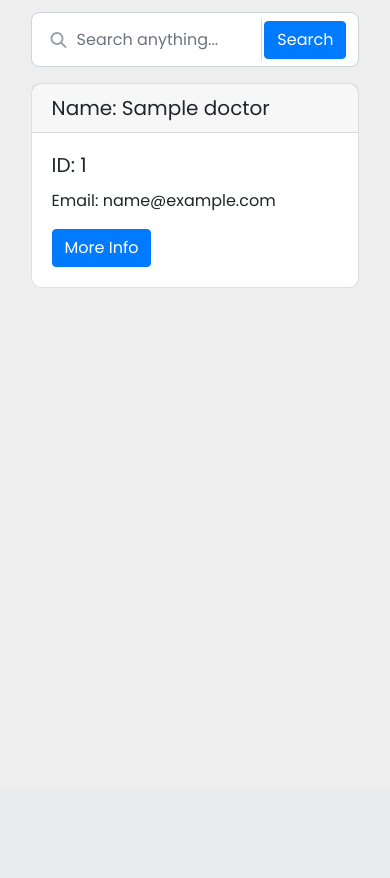
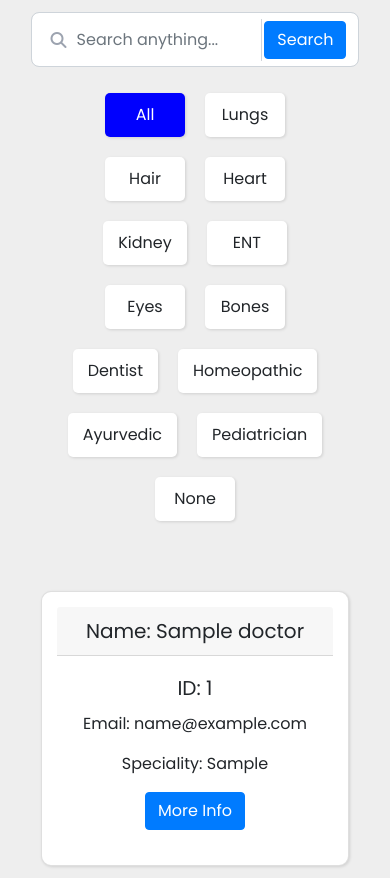
Before and after one commit to Panacea-4-U/Modular-Panacea, a Django app: page /services/ in a window 390 px wide. Shown: the part 56-934 px from the top of the page. Before the commit the page ends 344 px from the top, so only its background shows below. Run offline with Django 3.2, Linux system fonts and the light colour scheme; tables that the repository leaves empty hold one stand-in row (values such as "Sample post"); some libraries are stand-ins or nearby versions.

Commit message:
added speciality filter for doctors

```diff
--- a/panacea/panacea_app/templates/panacea_app/about_us.html
+++ b/panacea/panacea_app/templates/panacea_app/about_us.html
@@ -5,8 +5,6 @@
 
 {% block connectcss %}
 <link rel="stylesheet" href="{% static 'panacea_app/about_team.css' %}">
-<link rel="stylesheet" href="https://cdnjs.cloudflare.com/ajax/libs/twitter-bootstrap/4.4.1/css/bootstrap.css">
-	<link href="https://fonts.googleapis.com/css?family=Poppins:500,700&display=swap" rel="stylesheet">
 {% endblock connectcss %}
 
 {% block content %}
--- a/panacea/panacea_app/templates/panacea_app/services.html
+++ b/panacea/panacea_app/templates/panacea_app/services.html
@@ -15,6 +15,51 @@
         margin-top: 6px;
         margin-bottom: 10px;
     }
+
+    .button_grp ul{
+        display: flex;
+        list-style: none;
+        flex-direction: row;
+        flex-wrap: wrap;
+        justify-content: center;
+        align-items: center;
+        list-style: none;
+        padding-left: 0px;
+    }
+
+    .button_grp ul li{
+        background: #fff;
+        margin: 10px;
+        padding: 10px 15px;
+        min-width: 80px;
+        text-align: center;
+        border-radius: 5px;
+        cursor: pointer;
+        transition: all 0.2s ease;
+        box-shadow: 1px 1px 3px rgba(0,0,0,0.125);
+    }
+
+    .button_grp ul li.active,
+    .button_grp ul li:hover{
+        background: #0000fe;
+        color: #fff;
+    }
+
+    .item_grp{
+        margin-top: 50px;
+        display: flex;
+        flex-wrap: wrap;
+    }
+
+    .item_grp .item{
+        height: auto;
+        background: #fff;
+        margin: 10px;
+        border-radius: 5px;
+        padding: 15px;
+        text-align: center;
+        box-shadow: 1px 1px 3px rgba(0,0,0,0.125);
+    }
 </style>
 {% endblock style %}
 
@@ -31,6 +76,40 @@
                 </div>
             </div>
         </form>
+        <div class="container-fluid">
+            <div class="button_grp">
+                <ul>
+                    <li data-li="all" class="btn-filter active">All</li>
+                    <li data-li="Lungs" class="btn-filter">Lungs</li>
+                    <li data-li="Hair" class="btn-filter">Hair</li>
+                    <li data-li="Heart" class="btn-filter">Heart</li>
+                    <li data-li="Kidney" class="btn-filter">Kidney</li>
+                    <li data-li="ENT" class="btn-filter">ENT</li>
+                    <li data-li="Eyes" class="btn-filter">Eyes</li>
+                    <li data-li="Bones" class="btn-filter">Bones</li>
+                    <li data-li="Dentist" class="btn-filter">Dentist</li>
+                    <li data-li="Homeopathic" class="btn-filter">Homeopathic</li>
+                    <li data-li="Ayurvedic" class="btn-filter">Ayurvedic</li>
+                    <li data-li="pediatrician" class="btn-filter">Pediatrician</li>
+                    <li data-li="None" class="btn-filter">None</li>
+                </ul>
+            </div>
+        </div>
+        <div class="row item_grp">
+            {% for result in all_search_results %}
+                <div class="col-md-6 col-lg-4">
+                    <div class="card {{ result.speciality }} item" style="margin-bottom: 12px; border-radius: 10px;">
+                        <h5 class="card-header">Name: {{ result.name }}</h5>
+                        <div class="card-body">
+                        <h5 class="card-title">ID: {{ result.doc_id }}</h5>
+                        <p class="card-text doc_email">Email: {{ result.email }}</p>
+                        <p class="card-text doc_email">Speciality: {{ result.speciality }}</p>
+                        <a href="#" class="btn btn-primary">More Info</a>
+                        </div>
+                    </div>
+                </div>
+            {% endfor %}
+        </div>
 
         {% comment %} <table style="border-color: #bfc3c7;" class="table table-bordered">
             <thead style="text-align: center;" class="thead-dark">
@@ -67,7 +146,7 @@
                 {% endif %}
             </span>
         </div> {% endcomment %}
-        <div class="row">
+        {% comment %} <div class="row">
             {% for result in all_search_results %}
                 <div class="col-md-6 col-lg-4">
                     <div class="card" style="margin-bottom: 12px; border-radius: 10px;">
@@ -80,7 +159,7 @@
                     </div>
                 </div>
             {% endfor %}
-        </div>
+        </div> {% endcomment %}
     </div>
 {% endblock content %}
 
@@ -101,5 +180,53 @@
             }
         }
     }
+    $(".btn-filter").click(function(){
+		var attr = $(this).attr("data-li");
+
+		$(".btn-filter").removeClass("active");
+		$(this).addClass("active");
+
+		$(".item").parent().hide();
+
+		if(attr == "Lungs"){
+			$("." + attr).parent().show();
+		}
+		else if(attr == "Hair"){
+			$("." + attr).parent().show();
+		}
+		else if(attr == "Heart"){
+			$("." + attr).parent().show();
+		}
+		else if(attr == "Kidney"){
+			$("." + attr).parent().show();
+		}
+		else if(attr == "ENT"){
+			$("." + attr).parent().show();
+		}
+		else if(attr == "Eyes"){
+			$("." + attr).parent().show();
+		}
+		else if(attr == "Bones"){
+			$("." + attr).parent().show();
+		}
+		else if(attr == "Dentist"){
+			$("." + attr).parent().show();
+		}
+		else if(attr == "Homeopathic"){
+			$("." + attr).parent().show();
+		}
+		else if(attr == "Ayurvedic"){
+			$("." + attr).parent().show();
+		}
+		else if(attr == "pediatrician"){
+			$("." + attr).parent().show();
+		}
+		else if(attr == "None"){
+			$("." + attr).parent().show();
+		}
+		else{
+			$(".item").parent().show();
+		}
+	});
 </script>
 {% endblock script %}
```
Also changed, not shown: panacea/panacea_app/static/panacea_app/about_team.css (added, +98 -0 lines), panacea/panacea_app/static/panacea_app/services.css (line endings or trailing spaces).
